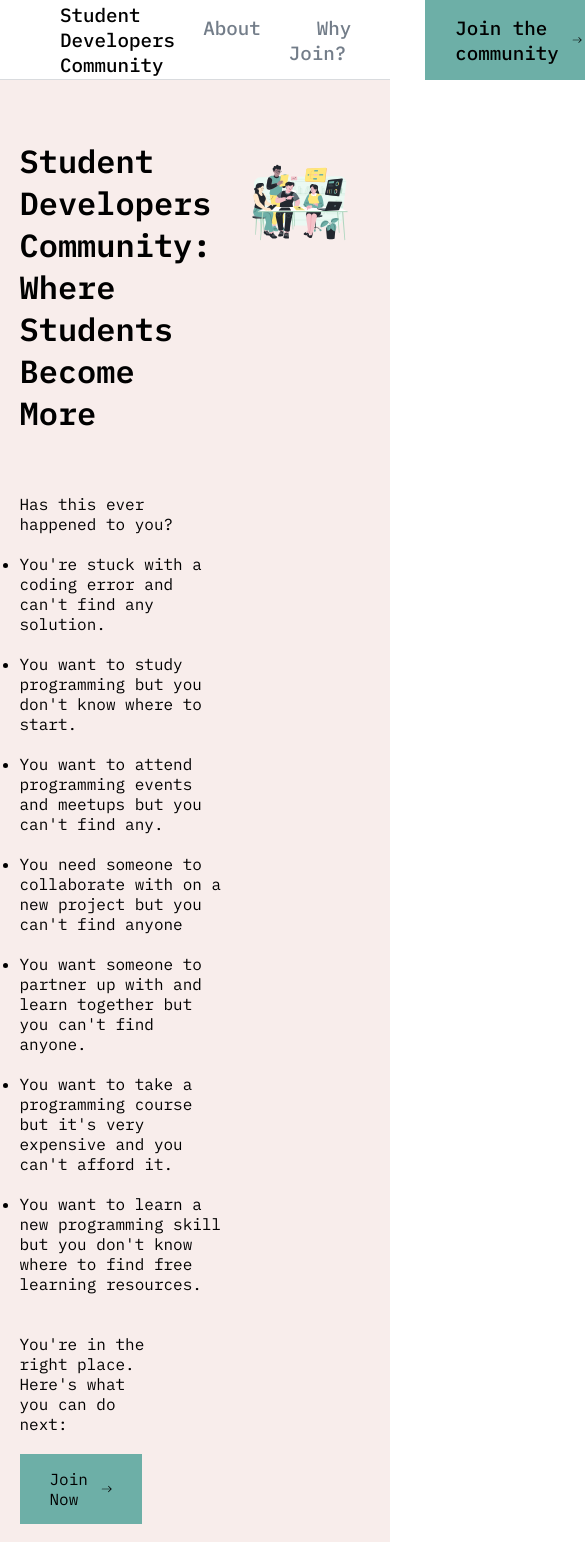
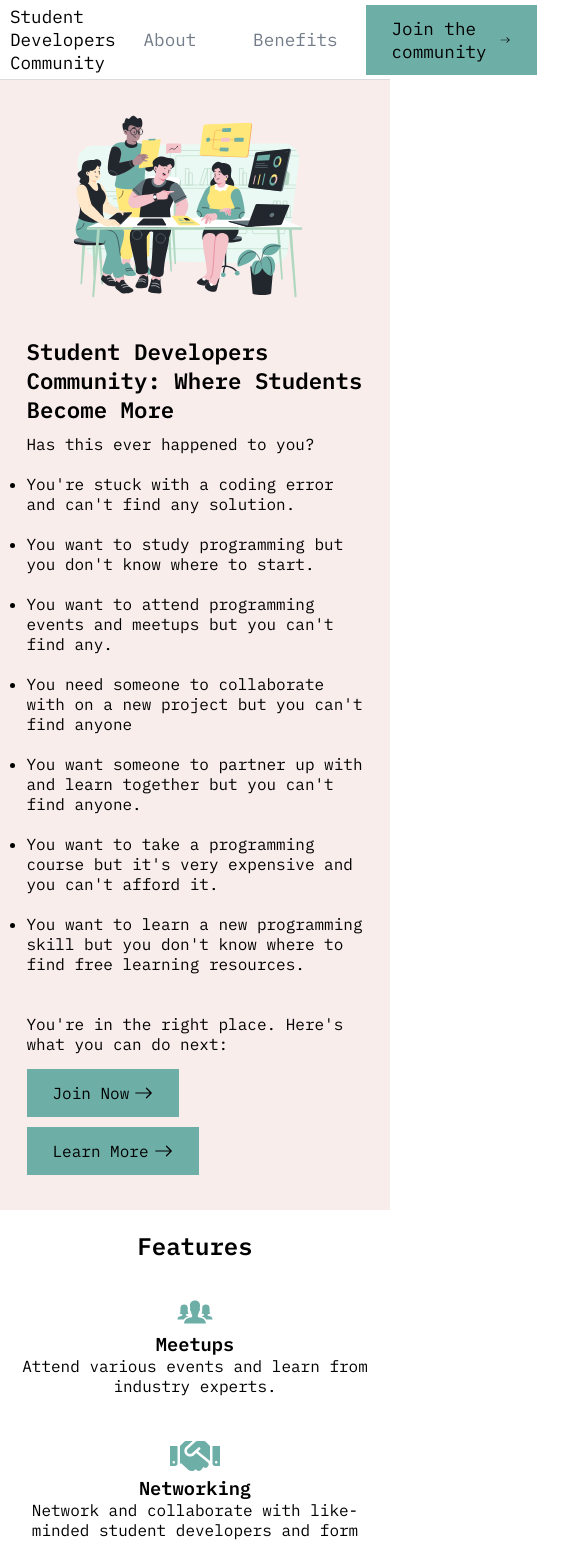
Before and after one commit to rohitgulam/student-developers-community, a React (Create React App) app: page / in a window 390 px wide. Shown: the top 1542 px of the page, 585 px wide, since content can reach past the window. Built offline with nearby package versions, Linux system fonts and the light colour scheme; a web font is replaced by a local one.

Commit message:
created responsive design for mobile

```diff
--- a/src/components/Button.jsx
+++ b/src/components/Button.jsx
@@ -2,8 +2,7 @@
 import styled from 'styled-components';
 import {Link} from 'react-router-dom';
 import { BsArrowRight } from 'react-icons/bs';
-import { AiOutlineSwapRight, AiOutlineRight } from 'react-icons/ai';
-import { BiChevronRight } from 'react-icons/bi';
+import { devices } from './devices';
 
 function Button({text}) {
   return (
@@ -24,6 +23,10 @@
       padding-left: 5px;
       font-size: 1.5rem;
     }
+
+    @media ${devices.mobileL}{
+      padding: 12px 26px;
+    }
 `;
 
 export default Button
--- a/src/components/Hero.jsx
+++ b/src/components/Hero.jsx
@@ -2,6 +2,7 @@
 import styled from 'styled-components';
 import HeroDesc from './HeroDesc';
 import HeroImg from './HeroImg';
+import { devices } from './devices';
 
 function Hero() {
   return (
@@ -19,6 +20,10 @@
     width: 90%;
     margin: 0 auto;
 
+    @media ${devices.mobileL}{
+      flex-direction: column-reverse;
+    }
+
 `;
 
 
--- a/src/components/HeroDesc.jsx
+++ b/src/components/HeroDesc.jsx
@@ -1,6 +1,7 @@
 import React from 'react';
 import styled from 'styled-components';
 import Button from './Button';
+import { devices } from './devices';
 
 function HeroDesc() {
   return (
@@ -26,13 +27,34 @@
 }
 
 const Div = styled.div`
-    width: 60%;h1{
+    width: 60%;
+
+    h1{
       margin: 60px 0;
     }
 
     p{
       margin: 10px 0;
     }
+
+    @media ${devices.mobileL}{
+      width: 96%;
+      margin: 0 auto;
+
+      h1{
+        margin: 0 0 10px 0;
+        font-size: 1.4rem;
+      }
+
+      p{
+        font-size: 1rem;
+
+      }
+
+      ul{
+        font-size: 1rem;
+      }
+  }
 
 
 
@@ -50,6 +72,15 @@
   a{
     margin: 10px 50px 10px 0;
   }
+
+  @media ${devices.mobileL}{
+    max-width: unset;
+
+    a{
+      margin: 5px 10px 5px 0;
+    }
+
+  }
 `;
 
 
--- a/src/components/HeroImg.jsx
+++ b/src/components/HeroImg.jsx
@@ -1,6 +1,7 @@
 import React from 'react';
 import styled from 'styled-components';
-import Img from '../img/hero.svg'
+import Img from '../img/hero.svg';
+import { devices } from './devices';
 
 function HeroImg() {
   return (
@@ -13,6 +14,11 @@
 const Div = styled.div`
     width: 40%;
     margin-top:70px;
+
+    @media ${devices.mobileL}{
+      width: 96%;
+      margin-top: unset;
+    }
 `;
 
 
--- a/src/components/IconSection.jsx
+++ b/src/components/IconSection.jsx
@@ -3,6 +3,7 @@
 import {IoIosPeople} from 'react-icons/io';
 import {FaHandshake} from 'react-icons/fa';
 import {VscDebugConsole} from 'react-icons/vsc';
+import {devices} from './devices';
 
 function IconSection() {
   return (
@@ -50,6 +51,12 @@
     align-items: center;
     margin: 10px 20px;
 
+    @media ${devices.mobileL}{
+        flex-direction: column;
+        width: 90%;
+        margin: 10px auto;
+    }
+
     div{
         // background: #999;
         width: 400px;
@@ -71,6 +78,10 @@
             text-align: center;
         }
 
+        @media ${devices.mobileL}{
+            width: 350px;
+            margin: 20px 0;
+          }
     }
 `;
 
--- a/src/components/Navbar.jsx
+++ b/src/components/Navbar.jsx
@@ -2,6 +2,7 @@
 import styled from 'styled-components';
 import {NavLink} from 'react-router-dom';
 import Button from './Button';
+import { devices } from './devices';
 
 function Navbar() {
   return (
@@ -14,7 +15,7 @@
                 <NavLink to='/'>About</NavLink>
             </li>
             <li>
-                <NavLink to='/'>Why Join?</NavLink>
+                <NavLink to='/'>Benefits</NavLink>
             </li>
         </ul>
         <Button text='Join the community' />
@@ -32,6 +33,12 @@
     justify-content: space-between;
     font-size: 1.2rem;
     font-weight: 500;
+
+    @media ${devices.mobileL}{
+        padding: 0 10px;
+        font-size: 1.1rem;
+        font-weight: 400;
+    }
 
     a{
         color: black;
@@ -54,10 +61,17 @@
                 border-radius: 4px;
                 transition: all 180ms ease-in-out;
 
+                :hover{
+                    background: #eef0f1;
+                    color: black;
+                }
+
+                @media ${devices.mobileL}{
                     :hover{
-                        background: #eef0f1;
-                        color: black;
+                        background: unset;
+                        color: unset;
                     }
+                }
             }
         }
     }
--- /dev/null
+++ b/src/components/devices.js
@@ -0,0 +1,19 @@
+const sizes = {
+    mobileS: '320px',
+    mobileM: '375px',
+    mobileL: '430px',
+    tablet: '768px',
+    laptop: '1024px',
+    laptopL: '1440px',
+    desktop: '2560px',
+  };
+
+export const devices = {
+    mobileS: `(max-width: ${sizes.mobileS})`,
+    mobileM: `(max-width: ${sizes.mobileM})`,
+    mobileL: `(max-width: ${sizes.mobileL})`,
+    tablet: `(max-width: ${sizes.tablet})`,
+    laptop: `(max-width: ${sizes.laptop})`,
+    laptopL: `(max-width: ${sizes.laptopL})`,
+    desktop: `(max-width: ${sizes.desktop})`,
+};
```
